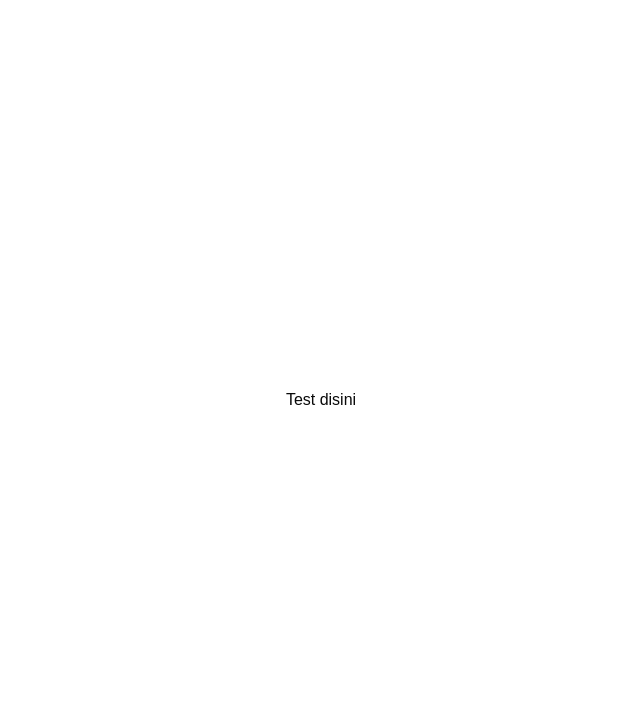
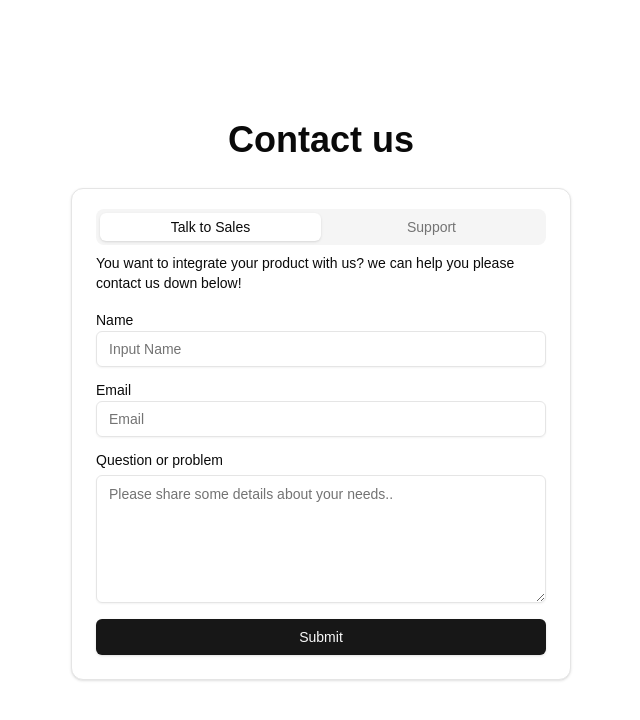
Before and after one commit to syukrontanzilah/form-validate-next, a Next.js app: page / in a window 1280 px wide. Shown: the top 720 px of the page, without its empty margins (319-959 px from the left). Built offline with nearby package versions, Linux system fonts and the light colour scheme.

Commit message:
add form

```diff
--- a/app/page.tsx
+++ b/app/page.tsx
@@ -1,17 +1,48 @@
 // import Image from "next/image";
 
 import { Button } from "@/components/ui/button";
-import { Card } from "@/components/ui/card";
+import { Card, CardContent } from "@/components/ui/card";
 import { Input } from "@/components/ui/input";
 import { Label } from "@/components/ui/label";
 import { Tabs, TabsContent, TabsList, TabsTrigger } from "@/components/ui/tabs";
 import { Textarea } from "@/components/ui/textarea";
 
-
 export default function Home() {
   return (
     <section className="min-h-screen w-screen flex flex-col items-center justify-center px-5">
-Test disini
+      <h1 className="text-4xl font-bold mb-7">Contact us</h1>
+      <Card className="max-w-[500px] w-full">
+        <Tabs defaultValue="sales">
+          <CardContent className="mt-5">
+            <TabsList className="grid grid-cols-2">
+              <TabsTrigger value="sales">Talk to Sales</TabsTrigger>
+              <TabsTrigger value="support">Support</TabsTrigger>
+            </TabsList>
+
+            <TabsContent value="sales">
+              <div className="text-foreground text-sm">
+                You want to integrate your product with us? we can help you
+                please contact us down below!
+              </div>
+              <form className="flex flex-col gap-y-4 mt-5">
+                <div className="grid space-y-1">
+                  <Label>Name</Label>
+                  <Input placeholder="Input Name" />
+                </div>
+                <div className="grid space-y-1">
+                  <Label >Email</Label>
+                  <Input type="email" placeholder="Email" />
+                </div>
+                <div className="grid space-y-2">
+                  <Label>Question or problem</Label>
+                  <Textarea className="h-32" placeholder="Please share some details about your needs.."/>
+                </div>
+                <Button>Submit</Button>
+              </form>
+            </TabsContent>
+          </CardContent>
+        </Tabs>
+      </Card>
     </section>
   );
 }
```
